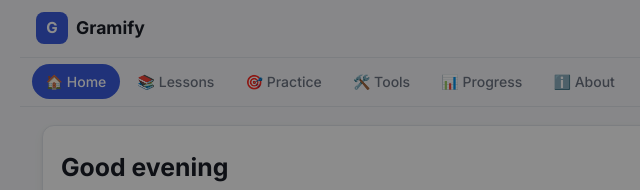
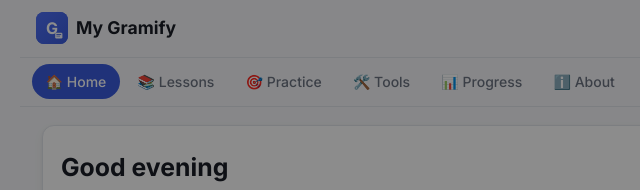
Before and after one commit to tasmon/Gram-Tutor, a plain HTML site: page index.html in a window 1280 px wide. Shown: the top 190 px of the page, 140-780 px from the left. Drawn offline with Linux system fonts and the light colour scheme.

Commit message:
Add files via upload

```diff
--- a/index.html
+++ b/index.html
@@ -3,11 +3,11 @@
 <head>
   <meta charset="UTF-8" />
   <meta name="viewport" content="width=device-width, initial-scale=1, viewport-fit=cover, maximum-scale=5" />
-  <meta name="description" content="Gramify - Learn English grammar with clear lessons, quizzes, and practice games. Built by Tasmon Islam." />
+  <meta name="description" content="My Gramify - English grammar lessons, adaptive quizzes, and practice games. Built by Tasmon Islam." />
   <meta name="theme-color" content="#3b5bdb" />
   <meta name="apple-mobile-web-app-capable" content="yes" />
   <meta name="apple-mobile-web-app-status-bar-style" content="black-translucent" />
-  <meta name="apple-mobile-web-app-title" content="Gramify" />
+  <meta name="apple-mobile-web-app-title" content="My Gramify" />
   <link rel="manifest" href="manifest.json" />
   <link rel="icon" type="image/png" sizes="192x192" href="icons/icon-192.png" />
   <link rel="apple-touch-icon" href="icons/icon-192.png" />
@@ -15,14 +15,28 @@
   <link rel="preconnect" href="https://fonts.gstatic.com" crossorigin />
   <link href="https://fonts.googleapis.com/css2?family=Inter:wght@400;500;600;700;800&display=swap" rel="stylesheet" />
   <link rel="stylesheet" href="css/styles.css" />
-  <title>Gramify - English Grammar Practice</title>
+  <title>My Gramify - English Grammar Practice</title>
 </head>
 <body>
   <div id="app" class="app">
     <header class="header">
       <button type="button" class="logo" data-nav="home" aria-label="Home">
-        <span class="logo-mark">G</span>
-        <span class="logo-text">Gramify</span>
+        <span class="logo-mark" aria-hidden="true">
+          <svg viewBox="0 0 40 40" width="32" height="32" aria-hidden="true">
+            <defs>
+              <linearGradient id="g" x1="0" y1="0" x2="1" y2="1">
+                <stop offset="0%" stop-color="#4c6ef5"/>
+                <stop offset="100%" stop-color="#3b5bdb"/>
+              </linearGradient>
+            </defs>
+            <rect width="40" height="40" rx="10" fill="url(#g)"/>
+            <text x="20" y="27" text-anchor="middle" fill="#fff" font-size="20" font-weight="700" font-family="Inter,system-ui,sans-serif">G</text>
+            <rect x="24" y="26" width="9" height="7" rx="1.5" fill="#fff" opacity="0.95"/>
+            <line x1="25.5" y1="28.2" x2="31.5" y2="28.2" stroke="#3b5bdb" stroke-width="1.1"/>
+            <line x1="25.5" y1="30.2" x2="30" y2="30.2" stroke="#3b5bdb" stroke-width="1" opacity="0.7"/>
+          </svg>
+        </span>
+        <span class="logo-text">My Gramify</span>
       </button>
       <div class="header-right">
         <span class="xp-pill" id="xpPill" title="Your XP">⭐ 0 XP</span>
@@ -58,11 +72,12 @@
   </div>
 
   <script src="js/data.js"></script>
+  <script src="js/quizgen.js"></script>
   <script src="js/app.js"></script>
   <script>
     if ('serviceWorker' in navigator) {
-      window.addEventListener('load', function() {
-        navigator.serviceWorker.register('sw.js').catch(function(){});
+      window.addEventListener('load', function () {
+        navigator.serviceWorker.register('sw.js').catch(function () {});
       });
     }
   </script>
```
Also changed, not shown: sw.js (+10 -3 lines), manifest.json, 1 other file.
